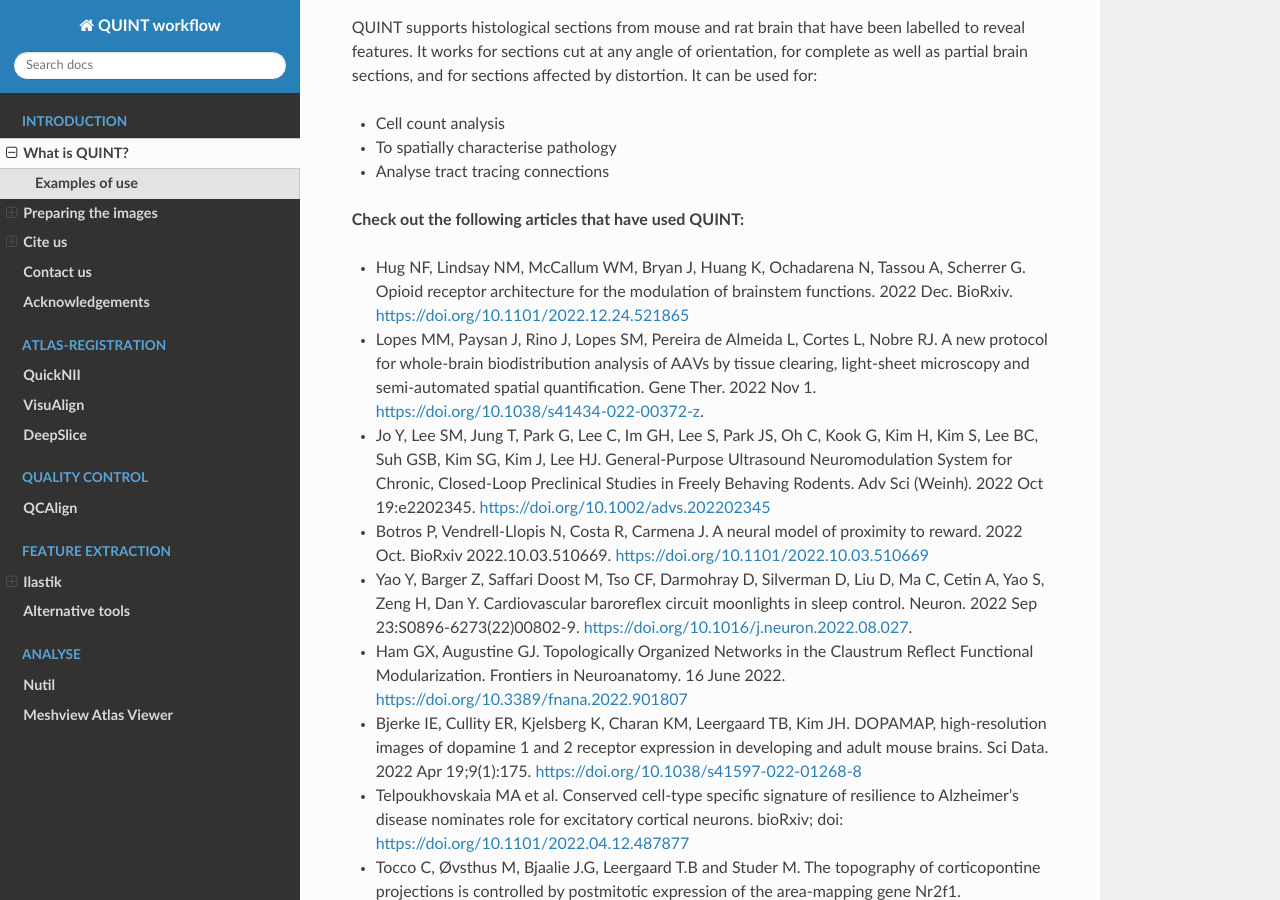
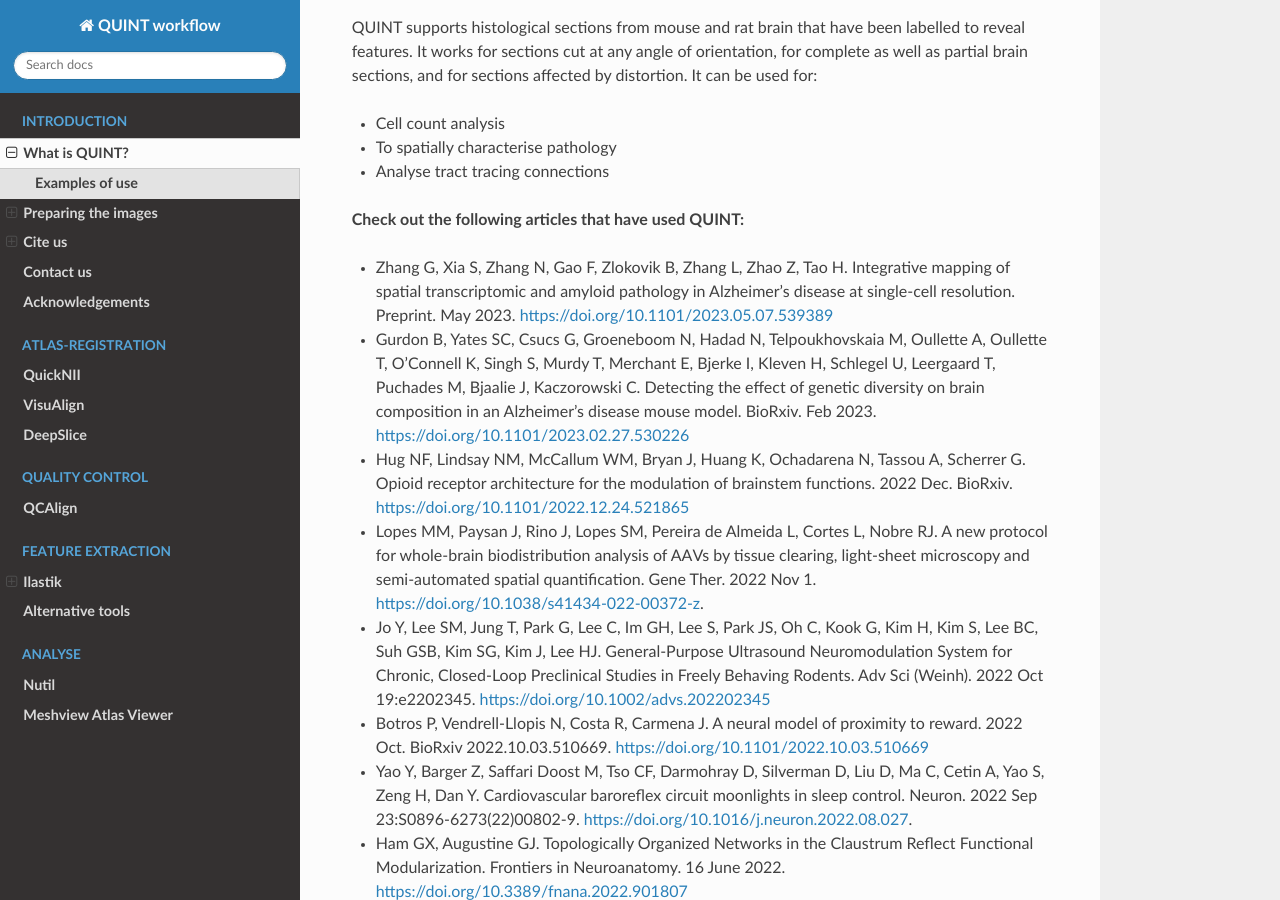
Before and after one commit to Neural-Systems-at-UIO/QUINT_workflow, a Sphinx documentation site: the page built from docs/QUINTintro.rst, in a window 1280 px wide and 900 px high, scrolled down 1571 px. Built offline with Sphinx 7.4.7 and the Read the Docs theme 2.0.0, drawn with Linux system fonts in a browser that asks for light colours.

Commit message:
Update QUINTintro.rst

```diff
--- a/docs/QUINTintro.rst
+++ b/docs/QUINTintro.rst
@@ -39,6 +39,10 @@
 
 **Check out the following articles that have used QUINT:**
 
+* Zhang G, Xia S, Zhang N, Gao F, Zlokovik B, Zhang L, Zhao Z, Tao H. Integrative mapping of spatial transcriptomic and amyloid pathology in Alzheimer's disease at single-cell resolution. Preprint. May 2023. https://doi.org/10.1101/2023.05.07.539389
+
+* Gurdon B, Yates SC, Csucs G, Groeneboom N, Hadad N, Telpoukhovskaia M, Oullette A, Oullette T, O'Connell K, Singh S, Murdy T, Merchant E, Bjerke I, Kleven H, Schlegel U, Leergaard T, Puchades M, Bjaalie J, Kaczorowski C. Detecting the effect of genetic diversity on brain composition in an Alzheimer's disease mouse model. BioRxiv. Feb 2023. https://doi.org/10.1101/2023.02.27.530226
+
 * Hug NF, Lindsay NM, McCallum WM, Bryan J, Huang K, Ochadarena N, Tassou A, Scherrer G. Opioid receptor architecture for the modulation of brainstem functions. 2022 Dec. BioRxiv. https://doi.org/10.1101/2022.12.24.521865
 
 * Lopes MM, Paysan J, Rino J, Lopes SM, Pereira de Almeida L, Cortes L, Nobre RJ. A new protocol for whole-brain biodistribution analysis of AAVs by tissue clearing, light-sheet microscopy and semi-automated spatial quantification. Gene Ther. 2022 Nov 1. https://doi.org/10.1038/s41434-022-00372-z.
```
